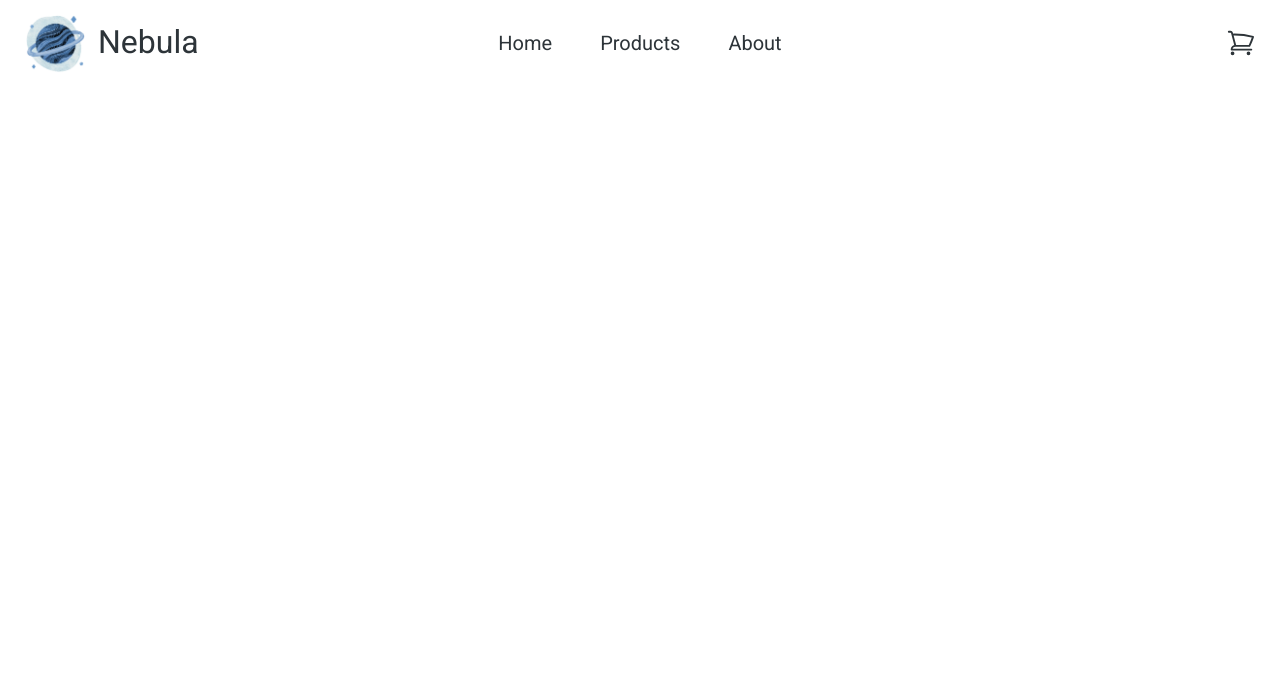
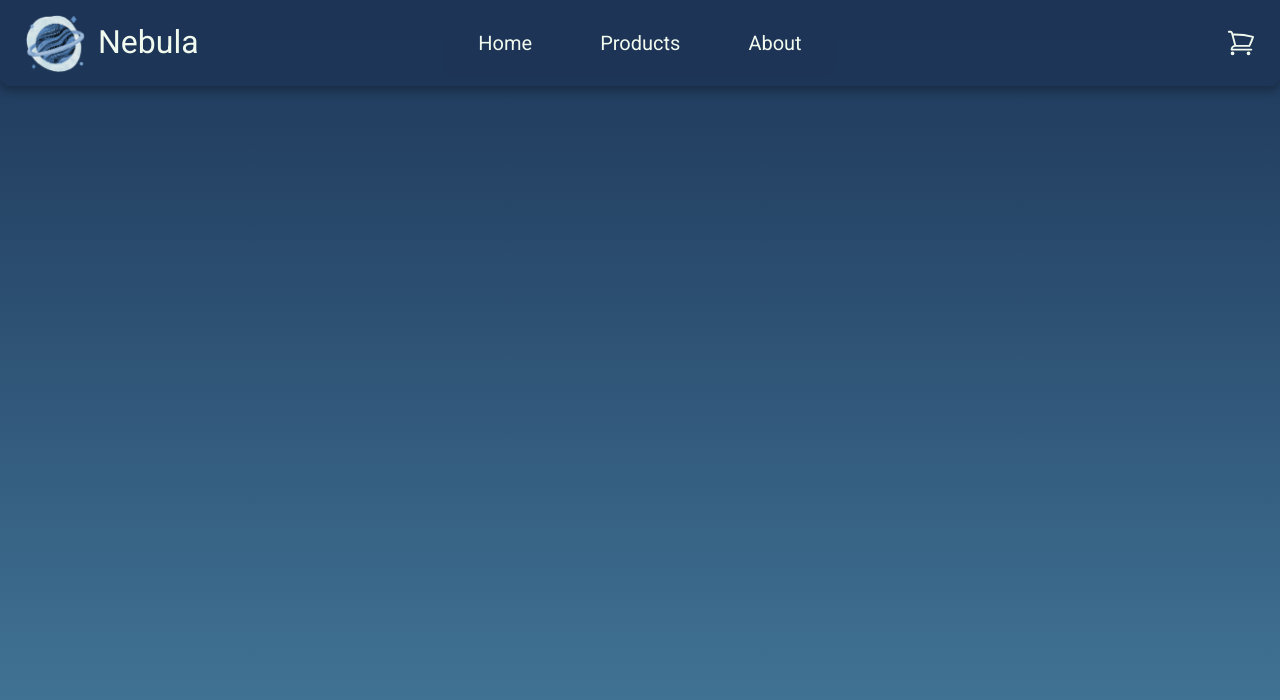
Before and after one commit to Mohammad-MH1/nebula, a React (Vite) app: page / in a window 1280 px wide. Shown: the top 700 px of the page. Built offline with nearby package versions, Linux system fonts and the light colour scheme.

Commit message:
Change the custom colors and redo the styles for Header & Navbar

```diff
--- a/src/components/AppLayout/AppLayout.module.css
+++ b/src/components/AppLayout/AppLayout.module.css
@@ -0,0 +1,6 @@
+.container {
+  display: flex;
+  flex-direction: column;
+  min-height: 100dvh;
+  background: linear-gradient(180deg, #1d3557 0%, #457b9d 100%);
+}
--- a/src/components/AppLayout/AppLayout.tsx
+++ b/src/components/AppLayout/AppLayout.tsx
@@ -1,9 +1,11 @@
-import { Outlet } from 'react-router';
-import Header from '../Header/Header';
+import { Outlet } from "react-router";
+import Header from "../Header/Header";
+
+import styles from "./AppLayout.module.css";
 
 function AppLayout() {
   return (
-    <div>
+    <div className={styles.container}>
       <Header />
       <Outlet />
     </div>
--- a/src/components/Header/Header.module.css
+++ b/src/components/Header/Header.module.css
@@ -1,5 +1,13 @@
 .sectionHeader {
   padding: 1.2rem 2.4rem;
+  background-color: rgba(29, 53, 87, 0.9);
+  border-radius: 0 0 10px 10px;
+  box-shadow: 0 4px 10px rgba(0, 0, 0, 0.3);
+}
+
+.sectionHeader img {
+  width: 6.2rem;
+  height: 6.2rem;
 }
 
 .headerContainer {
@@ -9,11 +17,6 @@
   font-size: 2rem;
   max-width: 140rem;
   margin: 0 auto;
-}
-
-.headerLogo {
-  width: 6.2rem;
-  height: 6.2rem;
 }
 
 .headerTextLogo {
--- a/src/components/Navbar/Navbar.module.css
+++ b/src/components/Navbar/Navbar.module.css
@@ -1,4 +1,4 @@
-.navList {
+.navbar ul {
   list-style: none;
   display: flex;
   align-items: center;
@@ -10,4 +10,18 @@
   left: 50%;
   transform: translateX(-50%);
   font-size: 2rem;
+  background-color: rgba(29, 53, 87, 0.9);
+  border-radius: 1rem;
+  padding: 1.2rem 2.4rem;
 }
+
+.navbar li {
+  text-decoration: none;
+  padding: 0.5rem 1rem;
+  border-radius: 0.5rem;
+  transition: background-color 0.3s, color 0.3s;
+}
+.navbar li:hover {
+  background-color: var(--color-brand--2);
+  color: var(--color-brand--1);
+}
--- a/src/components/Navbar/Navbar.tsx
+++ b/src/components/Navbar/Navbar.tsx
@@ -1,9 +1,9 @@
-import styles from './Navbar.module.css';
+import styles from "./Navbar.module.css";
 
 function Navbar() {
   return (
     <nav className={styles.navbar}>
-      <ul className={styles.navList}>
+      <ul>
         <li>Home</li>
         <li>Products</li>
         <li>About</li>
--- a/src/index.css
+++ b/src/index.css
@@ -37,12 +37,13 @@ Medium: 11px
 */
 
 :root {
-  --color-brand--1: #0074ff;
-  --color-brand-1-shade: #0051b3;
-  --color-brand-1-tint: #4d9eff;
-  --color-brand--2: #fcb913;
-  --color-brand-2-shade: #ca940f;
-  --color-brand-2-tint: #fdc742;
+  --color-brand--1: #1d3557;
+  --color-brand-1-shade: #172a46;
+  --color-brand-1-tint: #4a5d79;
+  --color-brand--2: #f4a261;
+  --color-brand-2-shade: #c3824e;
+  --color-brand-2-tint: #f6b581;
+  --color-text--1: #f1faee;
 
   --color-dark--0: #242a2e;
   --color-dark--1: #2d3439;
@@ -66,8 +67,8 @@ html {
 }
 
 body {
-  font-family: 'Roboto', sans-serif;
-  color: var(--color-dark--1);
+  font-family: "Roboto", sans-serif;
+  color: var(--color-text--1);
   font-weight: 400;
   line-height: 1.6;
 }
```
